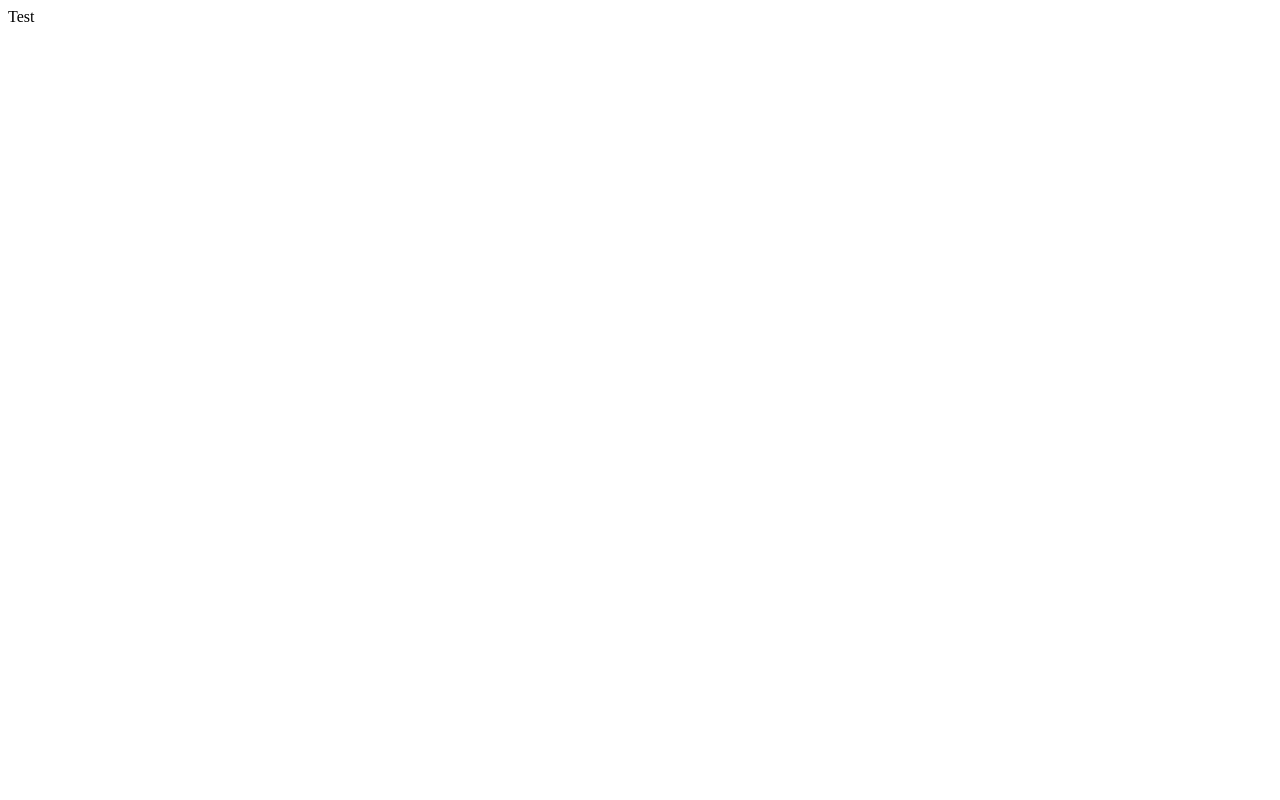
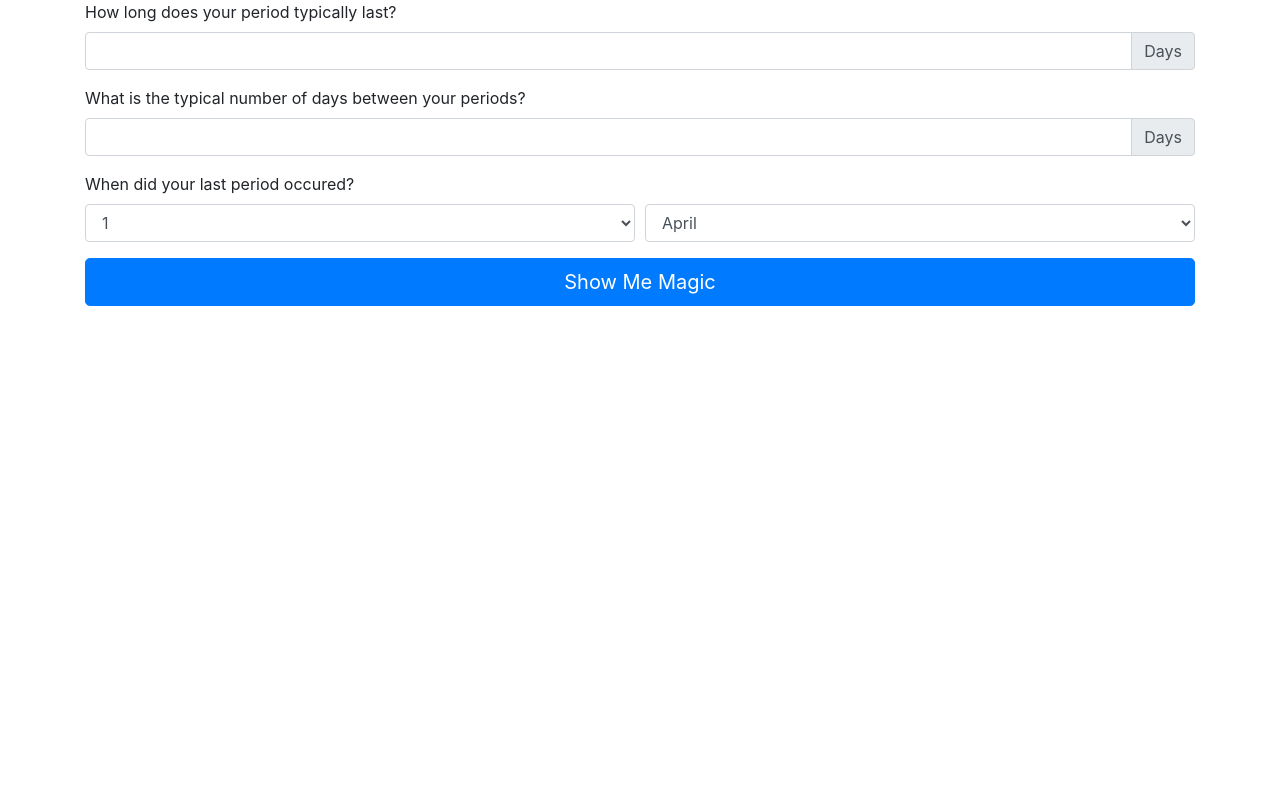
Before and after one commit to shirleneliew/tender_elion, a Django app: page /onboarding in a window 1280 px wide. Before the commit the page is almost empty. Run offline with Django 3.2, Linux system fonts and the light colour scheme; some libraries are stand-ins or nearby versions.

Commit message:
added base template; added inputs for onboarding page

```diff
--- /dev/null
+++ b/tender/userflow/templates/userflow/base.html
@@ -0,0 +1,27 @@
+<!doctype html>
+<html lang="en">
+  <head>
+    <!-- Required meta tags -->
+    <meta charset="utf-8">
+    <meta name="viewport" content="width=device-width, initial-scale=1, shrink-to-fit=no">
+
+    <!-- Bootstrap CSS -->
+    <link rel="stylesheet" href="https://stackpath.bootstrapcdn.com/bootstrap/4.3.1/css/bootstrap.min.css" integrity="sha384-ggOyR0iXCbMQv3Xipma34MD+dH/1fQ784/j6cY/iJTQUOhcWr7x9JvoRxT2MZw1T" crossorigin="anonymous">
+
+    <title>Hackathon - Tender_lion</title>
+  </head>
+  <body>
+    <div class="container">
+    {% block content %}
+
+    {% endblock %}
+    </div>
+
+
+    <!-- Optional JavaScript -->
+    <!-- jQuery first, then Popper.js, then Bootstrap JS -->
+    <script src="https://code.jquery.com/jquery-3.3.1.slim.min.js" integrity="sha384-q8i/X+965DzO0rT7abK41JStQIAqVgRVzpbzo5smXKp4YfRvH+8abtTE1Pi6jizo" crossorigin="anonymous"></script>
+    <script src="https://cdnjs.cloudflare.com/ajax/libs/popper.js/1.14.7/umd/popper.min.js" integrity="sha384-UO2eT0CpHqdSJQ6hJty5KVphtPhzWj9WO1clHTMGa3JDZwrnQq4sF86dIHNDz0W1" crossorigin="anonymous"></script>
+    <script src="https://stackpath.bootstrapcdn.com/bootstrap/4.3.1/js/bootstrap.min.js" integrity="sha384-JjSmVgyd0p3pXB1rRibZUAYoIIy6OrQ6VrjIEaFf/nJGzIxFDsf4x0xIM+B07jRM" crossorigin="anonymous"></script>
+  </body>
+</html>
--- a/tender/userflow/templates/userflow/onboarding.html
+++ b/tender/userflow/templates/userflow/onboarding.html
@@ -1 +1,47 @@
-Test
+{% extends "./base.html" %}
+
+{% block content %}
+<form>
+  <div class="form-group">
+    <label for="period_length">How long does your period typically last?</label>
+    <div class="input-group ">
+      <input type="text" class="form-control">
+      <div class="input-group-append">
+        <span class="input-group-text">Days</span>
+      </div>
+    </div>
+
+  </div>
+  <div class="form-group">
+    <label for="cycle_length">What is the typical number of days between your periods?</label>
+    <div class="input-group ">
+      <input type="text" class="form-control">
+      <div class="input-group-append">
+        <span class="input-group-text">Days</span>
+      </div>
+    </div>
+  </div>
+
+  <div class="form-group">
+    <label for="cycle_length">When did your last period occured?</label>
+    <div class="form-row">
+      <div class='col-6'>
+        <select class="form-control">
+          {% for i in i|rjust:31 %}
+            <option>{{ forloop.counter }}</option>
+          {% endfor %}
+        </select>
+      </div>
+      <div class='col-6'>
+        <select class="form-control">
+          <option>April</option>
+          <option>May</option>
+        </select>
+      </div>
+
+    </div>
+  </div>
+
+  <button type="submit" class="btn btn-lg btn-primary btn-block">Show Me Magic</button>
+</form>
+{% endblock %}
```
